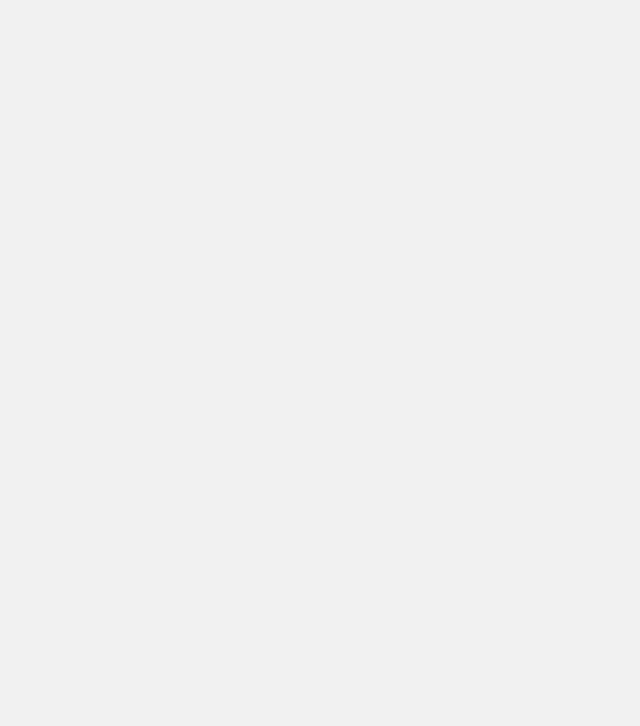
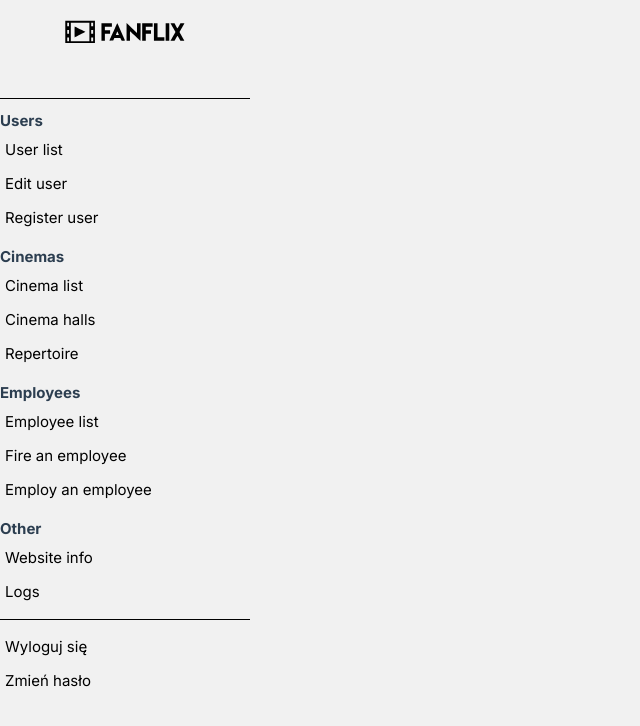
Before and after one commit to OlexTix/FanFlix, a Vue app: page /admin-panel in a window 1280 px wide. Before the commit this address had no page. Shown: the top 726 px of the page, without its empty margins (0-640 px from the left). Built offline with nearby package versions, Linux system fonts and the light colour scheme.

Commit message:
WIP- added AdminPanelView file, added AdminPanelSideMenu component

```diff
--- /dev/null
+++ b/src/components/AdminPanelSideMenu.vue
@@ -0,0 +1,85 @@
+<template>
+    <div class="sidemenu">
+        <div class="center">
+            <router-link to="/"><img src="/images/nfanflix3.svg" alt="Fanflix Logo" class="logos"><br></router-link>
+      </div>
+      <div class="divider"></div>
+      <div class="options">
+        <div class="category">
+          <div class="title">Users</div>
+          <router-link to="/users" class="option">User list</router-link>
+          <router-link to="/users/edit" class="option">Edit user</router-link>
+          <router-link to="/users/register" class="option">Register user</router-link>
+        </div>
+        <div class="category">
+          <div class="title">Cinemas</div>
+          <router-link to="/cinemas" class="option">Cinema list</router-link>
+          <router-link to="/cinemas/halls" class="option">Cinema halls</router-link>
+          <router-link to="/cinemas/schedule" class="option">Repertoire</router-link>
+        </div>
+        <div class="category">
+          <div class="title">Employees</div>
+          <router-link to="/employees" class="option">Employee list</router-link>
+          <router-link to="/employees/fire" class="option">Fire an employee</router-link>
+          <router-link to="/employees/hire" class="option">Employ an employee</router-link>
+        </div>
+        <div class="category">
+          <div class="title">Other</div>
+          <router-link to="/about" class="option">Website info</router-link>
+          <router-link to="/logs" class="option">Logs</router-link>
+        </div>
+      </div>
+      <div class="divider"></div>
+      <div class="options">
+        <router-link to="/logout" class="option">Wyloguj się</router-link>
+        <router-link to="/change-password" class="option">Zmień hasło</router-link>
+      </div>
+    </div>
+  </template>
+
+  <style>
+  .sidemenu {
+    width: 250px;
+  }
+
+  .logo {
+    height: 80px;
+    display: flex;
+    justify-content: center;
+    align-items: center;
+  }
+
+  .divider {
+    height: 1px;
+    background-color: black;
+    margin: 10px 0;
+  }
+
+  .options {
+    margin-bottom: 10px;
+  }
+
+  .category {
+    margin-bottom: 10px;
+  }
+
+  .title {
+    font-weight: bold;
+  }
+
+  .option {
+    display: block;
+    padding: 5px;
+    color: black;
+    text-decoration: none;
+  }
+
+  .option:hover {
+    background-color: #ddd;
+  }
+
+  .sidemenu{
+    filter: var(--color-logo);
+  -webkit-filter:  var(--color-logo);
+  }
+  </style>
--- a/src/router/index.js
+++ b/src/router/index.js
@@ -23,6 +23,11 @@ const router = createRouter({
       path: '/cinemas/nazwa-kina',
       name: 'screenings',
       component: () => import('../views/ScreeningsView.vue')
+    },
+    {
+      path: '/admin-panel',
+      name: 'admin-panel',
+      component: () => import('../views/AdminPanelView.vue')
     }
   ]
 })
--- /dev/null
+++ b/src/views/AdminPanelView.vue
@@ -0,0 +1,21 @@
+<template>
+    <main>
+      <AdminPanelSideMenu/>
+    </main>
+</template>
+
+<script>
+import { defineComponent } from "vue"
+import Navbar from "../components/Navbar.vue"
+import AdminPanelSideMenu from "../components/AdminPanelSideMenu.vue"
+import Footer from "../components/Footer.vue"
+
+export default defineComponent({
+  name: 'AdminPanelView',
+  components: {
+    Navbar,
+    Footer,
+    AdminPanelSideMenu
+}
+})
+</script>
```
